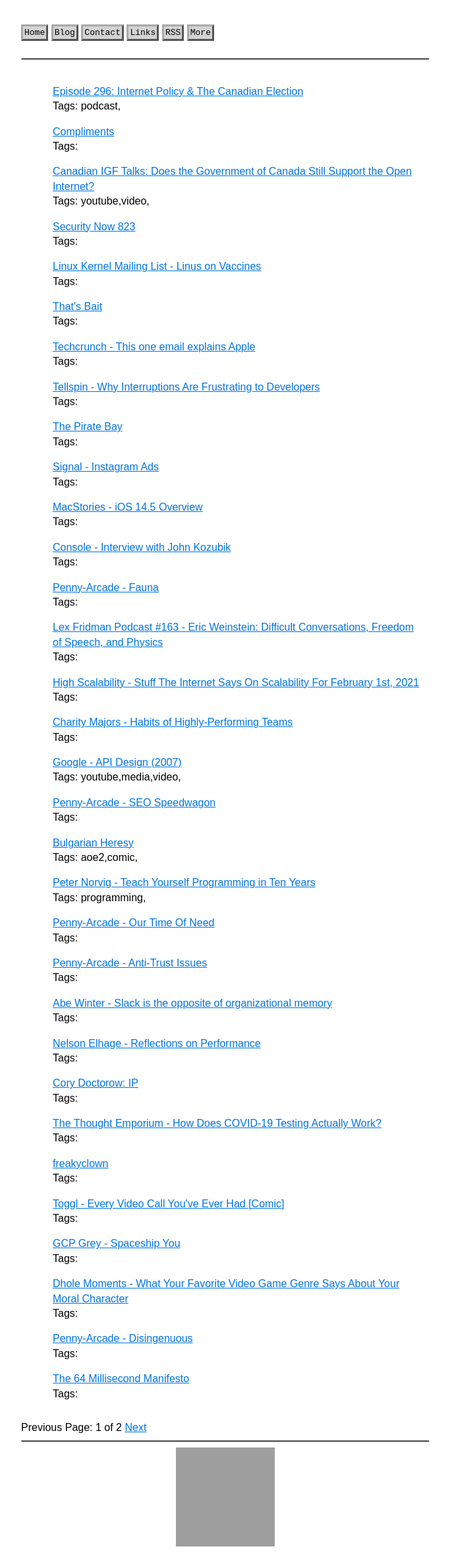
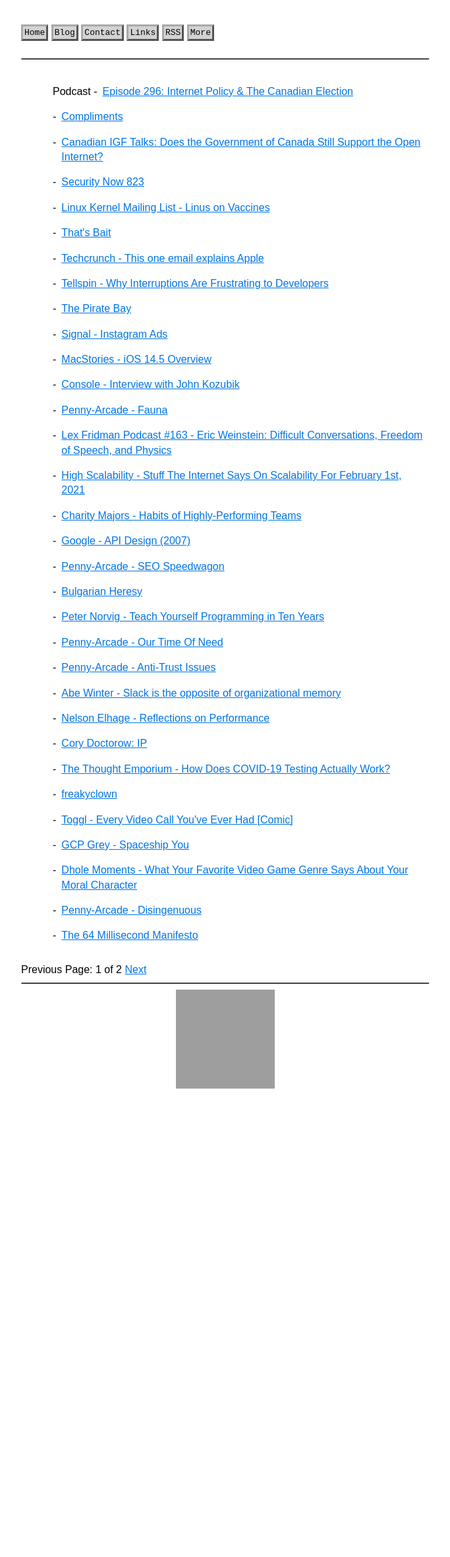
Before and after one commit to jacobpledger/website, a Jekyll site: the page built from blog/index.html, in a window 1280 px wide. Shown: the whole page at 66% size, without its empty margins (298-981 px from the left). Built offline with Jekyll 4.4.1, drawn with Linux system fonts in a browser that asks for light colours; the list of posts is cut into pages by our own code; after the commit the page ends 1666 px from its top, so only the background shows below that; grey boxes are pictures that could not be loaded.

Commit message:
Further layout changes

```diff
--- a/_sass/main.scss
+++ b/_sass/main.scss
@@ -90,6 +90,13 @@
 
   .post-list {
     list-style: none;
+    .post_item {
+      display: flex;
+      flex-direction: row;
+    }
+    .post_category {
+      padding-right: 0.5em;
+    }
     li {
       display: flex;
       flex-direction: column;
--- a/blog/index.html
+++ b/blog/index.html
@@ -6,8 +6,11 @@
 <ul class="post-list">
     {% for post in paginator.posts %}
     <li>
+      <div class="post_item">
+        <div class="post_category">{{ post.category }} - </div>
         <div><a href="{{ post.url }}">{{ post.title }}</a></div>
-        <div class="tag_list">Tags: {% for tag in post.tags %}{{ tag }},{% endfor %}</div>
+      </div>
+      <!-- <div class="tag_list">Tags: {% for tag in post.tags %}{{ tag }},{% endfor %}</div> -->
     </li>
     {% endfor %}
 </ul>
```
Also changed, not shown: collections/_posts/2021-08-31-techdirt-podcast-c10.md (+1 -0 lines).
